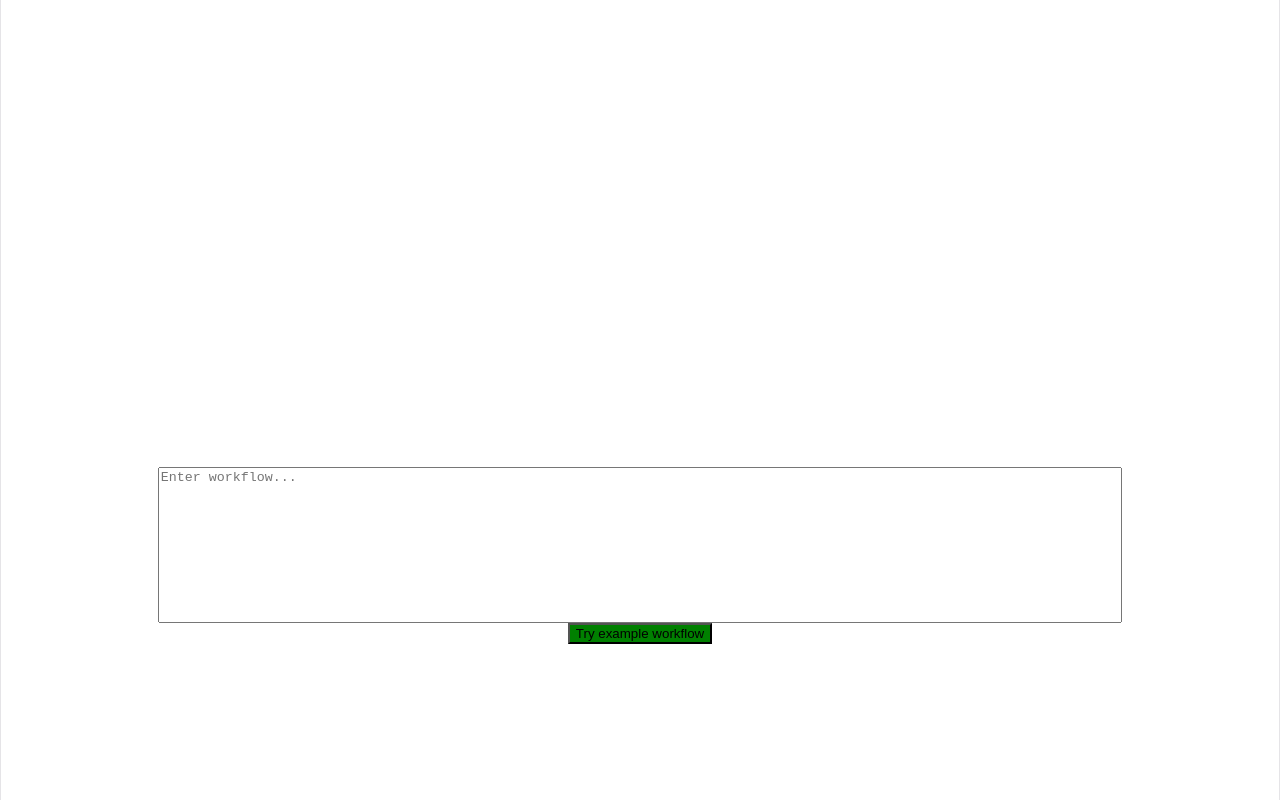
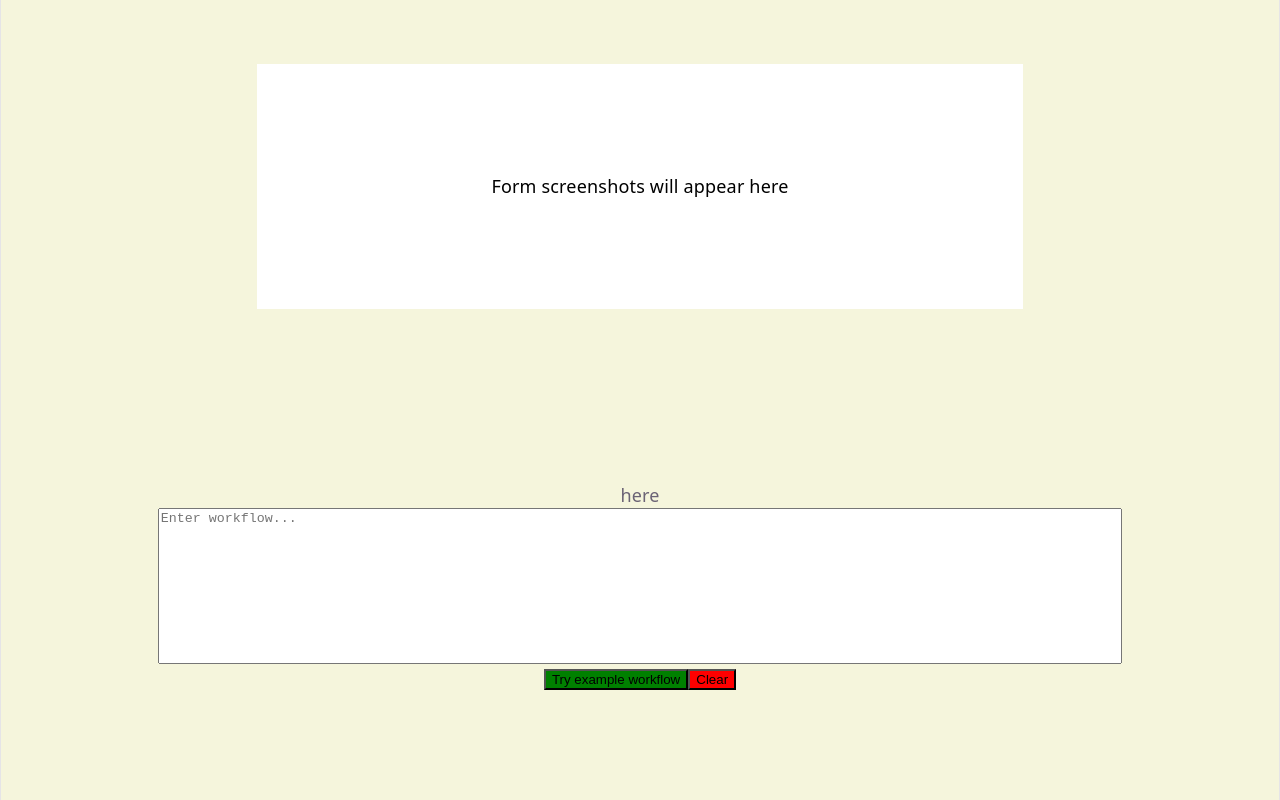
Before and after one commit to StevenCpy/Web-Form-AI-agent, a React (Vite) app in the folder frontend/: page / in a window 1280 px wide. Built offline with nearby package versions, Linux system fonts and the light colour scheme; no server answers.

Commit message:
Added WebSockets integration to send notifications from server to client

```diff
--- a/frontend/src/App.css
+++ b/frontend/src/App.css
@@ -6,6 +6,22 @@
 
 #frame-container {
     flex: 1;
+    display: flex;
+    flex-direction: column;
+    justify-content: center;
+    align-items: center;
+    margin: 5% 20%;
+    background-color: white;
+    color: black;
+}
+
+#no-screenshot-text {
+    flex: 1;
+    display: flex;
+    flex-direction: column;
+    justify-content: center;
+    align-items: center;
+    text-align: center;
 }
 
 #prompt-container {
@@ -26,6 +42,11 @@
     background-color: green;
 }
 
-#example-workflow-button:hover {
+#clear-button {
+    background-color: red;
+}
+
+#example-workflow-button:hover,
+#clear-button:hover {
     cursor: pointer;
 }
--- a/frontend/src/App.tsx
+++ b/frontend/src/App.tsx
@@ -5,20 +5,39 @@ import { workflow } from './exampleWorkflow'
 
 import './App.css'
 
+function NoScreenshotText() {
+	return (
+		<div id="no-screenshot-text">
+			Form screenshots will appear here
+		</div>
+	)
+}
+
 function App() {
 	const [prompt, setPrompt] = useState("")
+	const [notification, setNotification] = useState("here")
+	const [screenshot, setScreenshot] = useState<string|null>(null)
 
 	const socket = useMemo(() => io("http://localhost:3000"), [])
+	socket.on("notification", (msg: string) => {
+		setNotification(msg)
+	})
 
 	return (
 		<div id="content-page">
 			<div id="frame-container">
-
+				{screenshot ?? <NoScreenshotText />}
 			</div>
 
 			<div id="prompt-container">
+				<div>
+					{notification}
+				</div>
 				<textarea value={prompt} onChange={(e) => setPrompt(e.target.value)} placeholder="Enter workflow..." rows={10} />
-				<button id="example-workflow-button" onClick={ () => setPrompt(workflow) }>Try example workflow</button>
+				<div>
+					<button id="example-workflow-button" onClick={ () => setPrompt(workflow) }>Try example workflow</button>
+					<button id="clear-button" onClick={ () => setPrompt("") }>Clear</button>
+				</div>
 			</div>
 		</div>
 	)
--- a/frontend/src/index.css
+++ b/frontend/src/index.css
@@ -1,7 +1,7 @@
 :root {
 	--text: #6b6375;
 	--text-h: #08060d;
-	--bg: #fff;
+	--bg: beige;
 	--border: #e5e4e7;
 	--code-bg: #f4f3ec;
 	--accent: #aa3bff;
```
Also changed, not shown: 2 other files (tests, documents, lock files or other folders).
